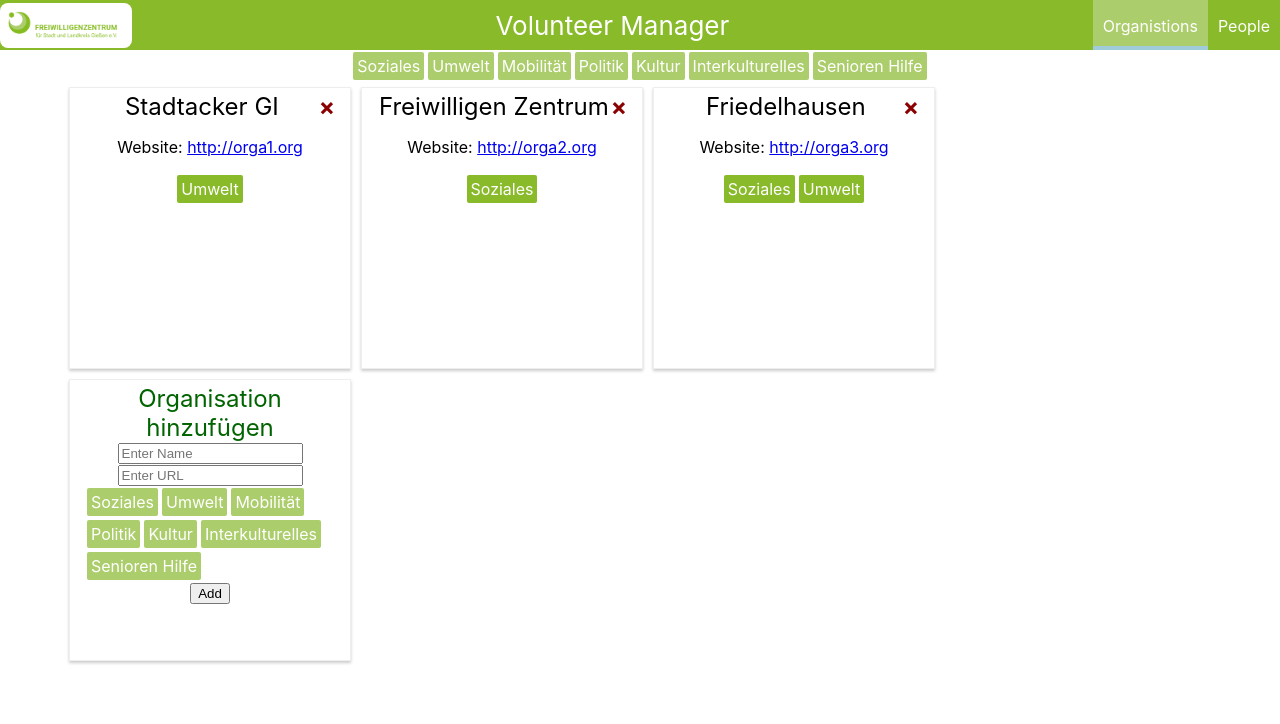
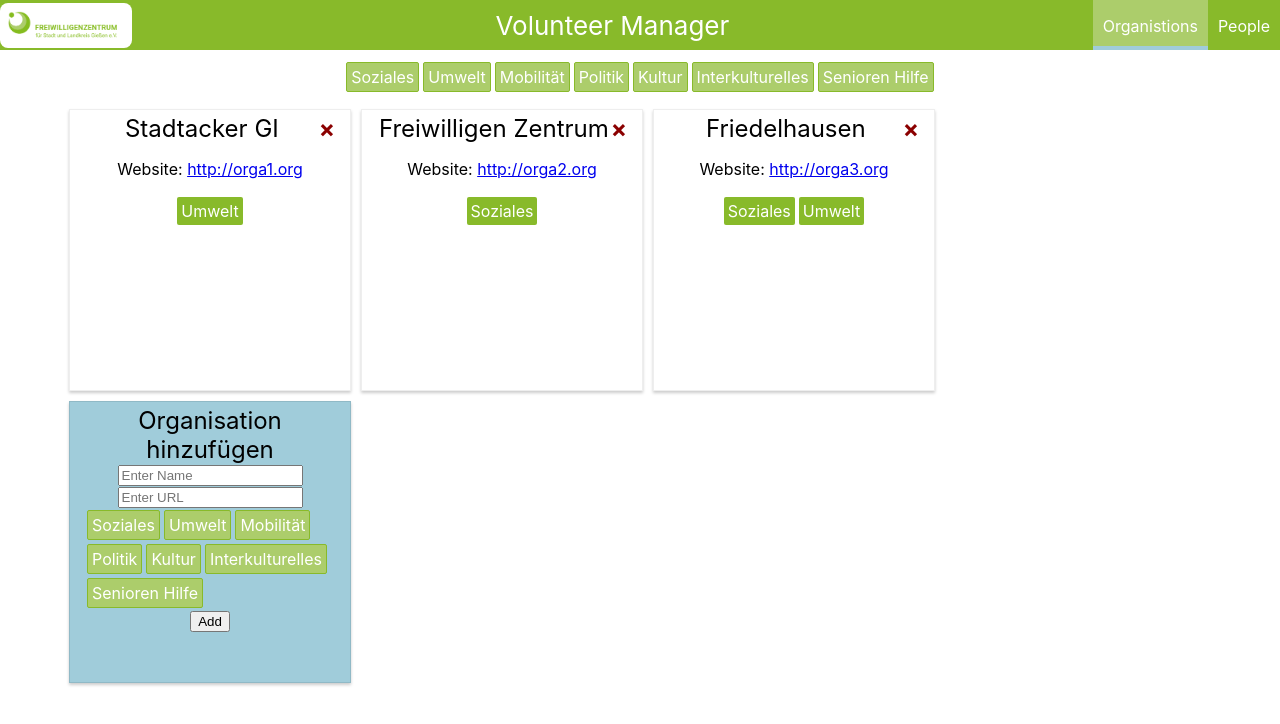
Before and after one commit to BaseVentura/Mule, a React (Create React App) app: page / in a window 1280 px wide. Shown: the top 724 px of the page. Built offline with nearby package versions, Linux system fonts and the light colour scheme.

Commit message:
CSS Adjustments

```diff
--- a/src/Components/Categories/LabelControl.module.css
+++ b/src/Components/Categories/LabelControl.module.css
@@ -10,12 +10,13 @@
     text-align: center;
     border-radius: 2px;
     cursor: pointer;
+    border: 1px solid #88BA2A;
   }
   .BadgeActive {
     display: inline-block;
     right: 16px;
     font-size: 16px;
-    color: white;
+    /* color: white; */
     top: 50%;
     margin: 2px;
     background-color: #88BA2A;
--- a/src/Components/OrgaAdder/OrgaAdder.module.css
+++ b/src/Components/OrgaAdder/OrgaAdder.module.css
@@ -1,12 +1,13 @@
 .OrgaAdder{
     margin : 5px;
-    border: 1px solid #eee;
+    border: 1px solid #90B9C6;
     box-shadow: 0 2px 3px #ccc;
     padding: 15px;
     text-align: center;
     width: 250px;
     height: 250px;
     flex-grow: 0;
+    background-color: #A0CCDA;
 }
 
 .Title {
@@ -14,7 +15,7 @@
     top: 50%;
     font-size: 24px;
     margin-top: -11px;
-    color: darkgreen;
+    /* color: darkgreen; */
 
   }
 .Labels{
--- a/src/Containers/Orgamanager.js
+++ b/src/Containers/Orgamanager.js
@@ -68,7 +68,7 @@ class Orgamanager extends Component {
         return (
           <Aux>
             <div className={style.Orgamanager}>
-               <div className="Filters">
+               <div className={style.FilterBar}>
                {this.state.labels.map((label) =>  (<LabelControl labelIds={this.state.activeFilterID} LabelName={label.name} id={label.id} key={label.id} clicked={()=>this.updateFilterArray(label.id)}/>))}
                 </div>
                 <div className="OrgaManagerContent">
--- a/src/Containers/Orgamanager.module.css
+++ b/src/Containers/Orgamanager.module.css
@@ -3,3 +3,6 @@
     margin: auto;
     top: 0px;
 }
+.FilterBar{
+    margin: 10px;
+}
```
